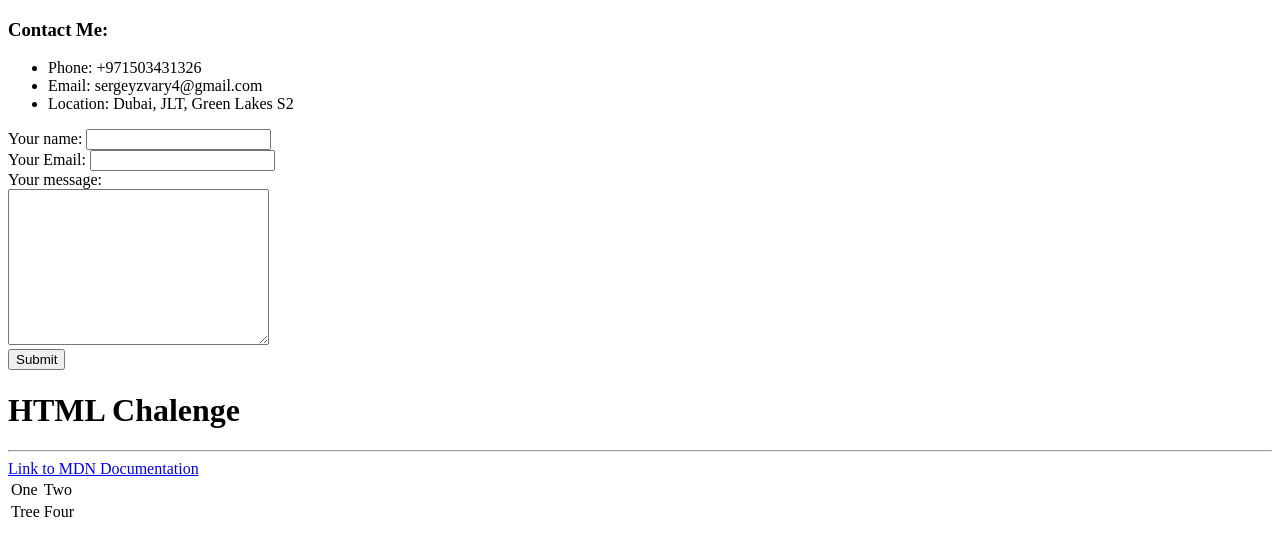
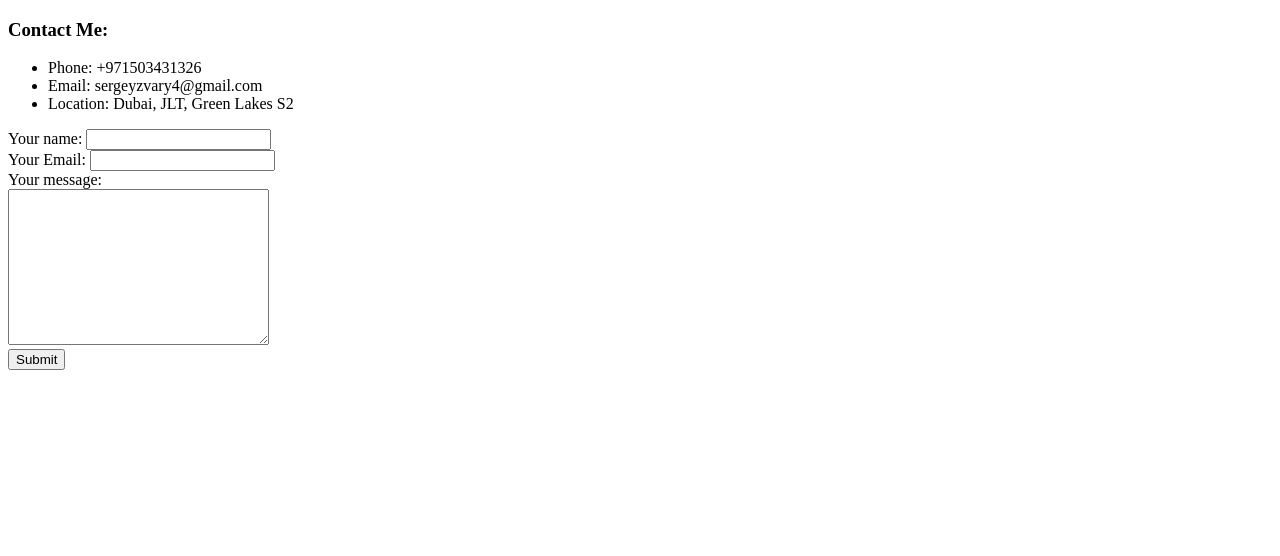
Before and after one commit to sergeyzvary4/CV, a plain HTML site: page contact-me.html in a window 1280 px wide. Drawn offline with Linux system fonts and the light colour scheme.

Commit message:
Update contact-me.html

```diff
--- a/contact-me.html
+++ b/contact-me.html
@@ -20,22 +20,5 @@
       <textarea name="yourMessage" rows="10" cols="30"></textarea><br>
       <input type="submit" name="">
     </form>
-
-<h1>HTML Chalenge</h1>
-<hr>
-<a href="https://developer.mozilla.org/ru/">Link to MDN Documentation</a>
-<table>
-  <tr>
-    <td>One</td>
-    <td>Two</td>
-  </tr>
-  <tr>
-    <td>Tree</td>
-    <td>Four</td>
-  </tr>
-</table>
-
-
-
   </body>
 </html>
```
